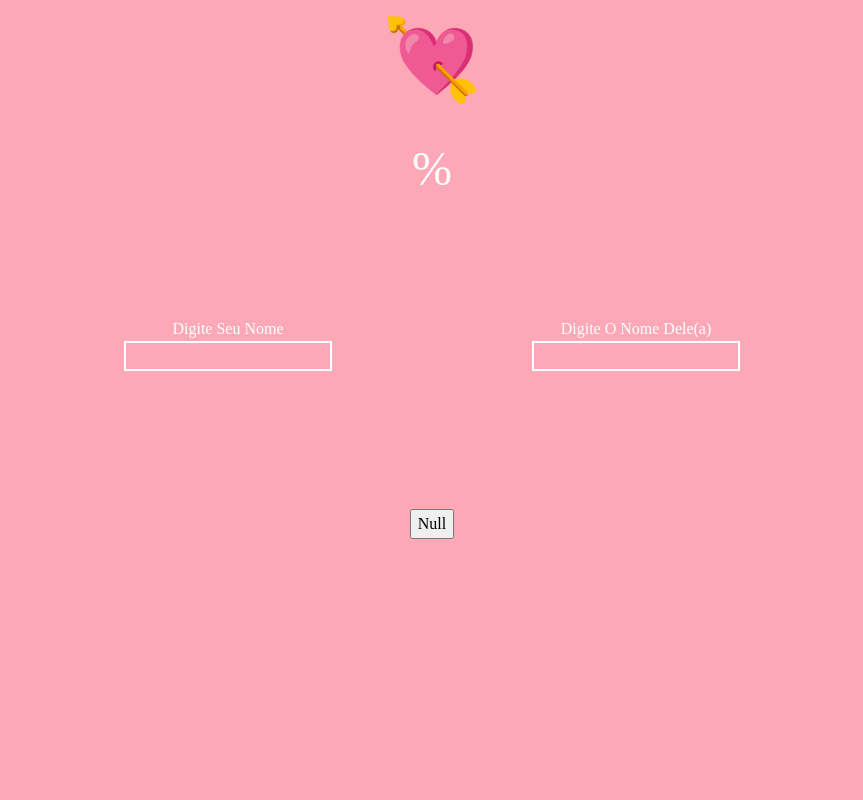
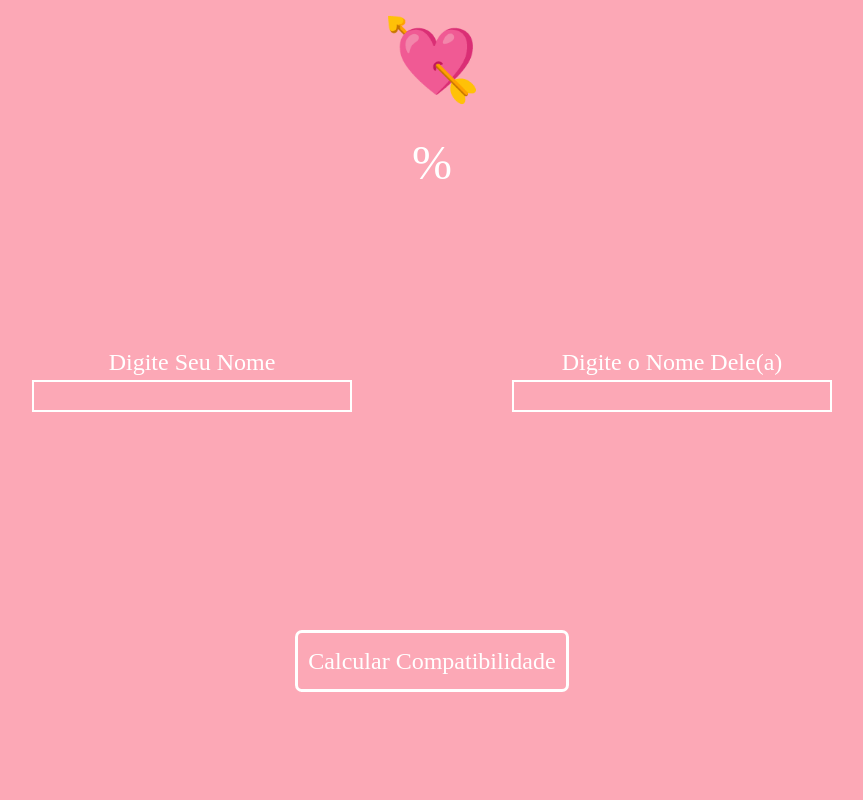
Before and after one commit to Chico7854/matching_names, a website built with webpack: page src/template.html in a window 1280 px wide. Shown: the whole page, without its empty margins (208-1071 px from the left). Built offline with nearby package versions, Linux system fonts and the light colour scheme; a web font is replaced by a local one.

Commit message:
Finish UI

```diff
--- a/src/scripts/index.ts
+++ b/src/scripts/index.ts
@@ -1,5 +1,6 @@
+import "../styles/reset.css";
 import "../styles/styles.css";
-import "../styles/reset.css";
+
 import { Compatibility } from "./compatibility";
 
 class App {
--- a/src/styles/styles.css
+++ b/src/styles/styles.css
@@ -31,21 +31,32 @@ header {
 }
 
 #input-names {
-    flex: 3;
+    flex: 5;
 
     display: flex;
 }
 
 #input-names div {
-    padding: 100px;
+    padding: 5rem;
+    padding-top: 0;
 
     display: flex;
     flex-direction: column;
+    justify-content: center;
     align-items: center;
 
 }
 
+label {
+    font-size: 1.5rem;
+}
+
 #input-names input {
+    width: 20rem;
+    height: 2rem;
+
+    color: white;
+
     background-color: inherit;
     border: 2px solid white;
     caret-color: white;
@@ -56,5 +67,24 @@ header {
 }
 
 div:last-of-type {
-    flex: 3;
+    flex: 2;
 }
+
+button {
+    color: white;
+    font-size: 1.5rem;
+
+    border: 3px solid white;
+    border-radius: 7px;
+    background-color: inherit;
+
+    padding: 10px;
+
+    transition: transform 0.3s ease, box-shadow 0.3s ease;
+}
+
+button:hover {
+    cursor: pointer;
+    transform: scale(1.1);
+    box-shadow: rgba(0, 0, 0, 0.35) 0px 5px 15px;
+}
--- a/src/template.html
+++ b/src/template.html
@@ -18,10 +18,10 @@
             <input type="text" name="your-name">
         </div>
         <div>
-            <label for="their-name">Digite O Nome Dele(a)</label>
+            <label for="their-name">Digite o Nome Dele(a)</label>
             <input type="text" name="their-name">
         </div>
     </section>
-    <div><button>Null</button></div>
+    <div><button>Calcular Compatibilidade</button></div>
 </body>
 </html>
```
